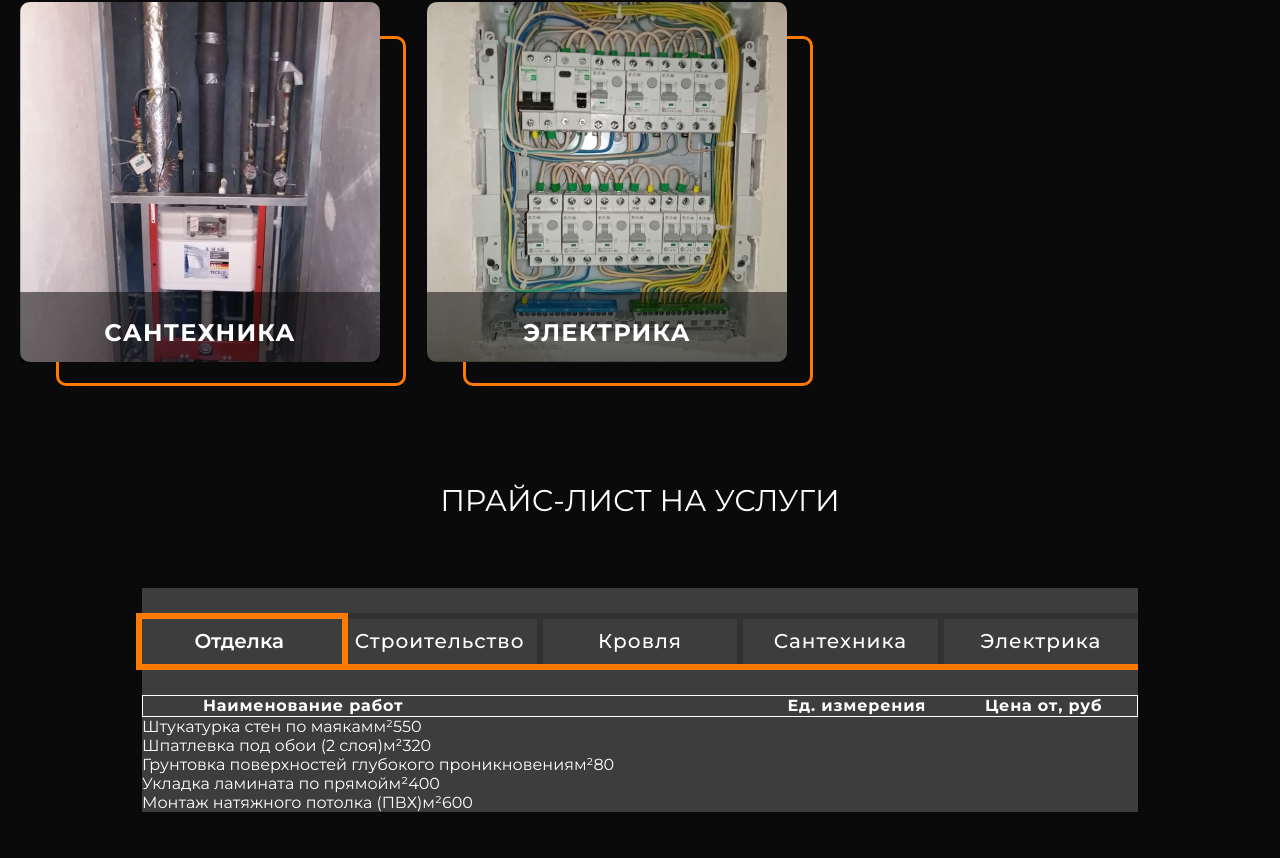
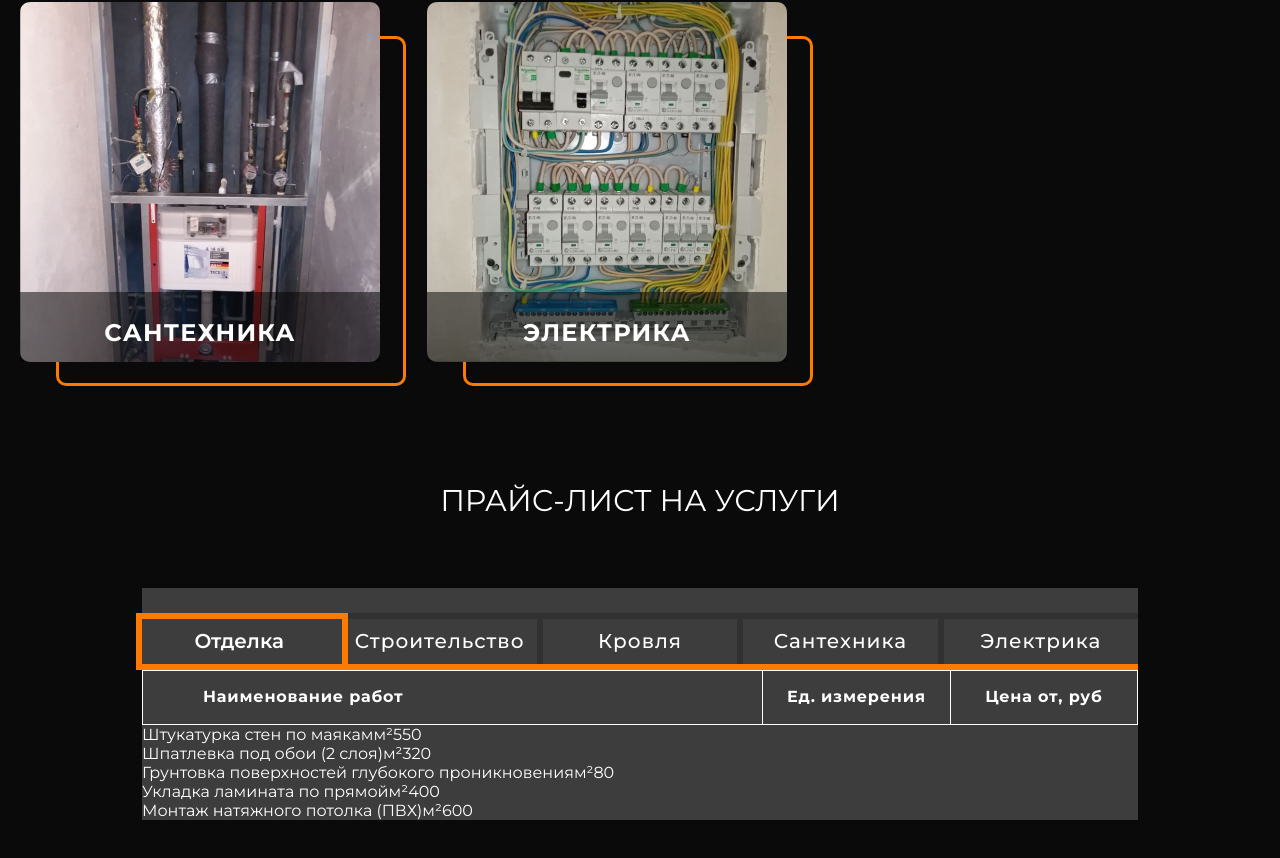
Before and after one commit to 34admal/Portfolio, a React (Create React App) app in the folder homel_build_site/: page / in a window 1280 px wide. Shown: the part 5041-5899 px from the top of the page. Built offline with nearby package versions, Linux system fonts and the light colour scheme.

Commit message:
feat: style tableHeader cells height and add vertical borders

```diff
--- a/homel_build_site/src/components/PriceComponent/PriceComponent.module.css
+++ b/homel_build_site/src/components/PriceComponent/PriceComponent.module.css
@@ -79,11 +79,13 @@
 .tableHeader {
   display: flex;
   width: 100%;
-  margin-top: 25px;
+  height: 55px;
+  align-items: stretch; /* Расцягваем ячэйкі і іх рамкі на ўсю вышыню шапкі */
+  background-color: rgba(61, 61, 61, 1);
   box-sizing: border-box;
-  background-color: rgba(61, 61, 61, 1);
   border: 1px solid rgba(255, 255, 255, 1);
 }
+
 
 .headerCell {
   display: flex;
@@ -96,12 +98,24 @@
   box-sizing: border-box;
 }
 
-.headerCell:nth-child(1) { flex: 3; justify-content: flex-start; padding-left: 20px; }
-.headerCell:nth-child(2) { flex: 1; justify-content: center; }
-.headerCell:nth-child(3) { flex: 1; justify-content: center; }
 
 .headerCell:nth-child(1) {
   flex: 3;
+  display: flex;
+  align-items: center; /* Цэнтраванне тэксту па вертыкалі */
   justify-content: flex-start;
   padding-left: 60px;
+  border-right: 1px solid rgba(255, 255, 255, 1);
 }
+
+.headerCell:nth-child(2) {
+  flex: 1;
+  justify-content: center;
+  border-right: 1px solid rgba(255, 255, 255, 1); /* Вертикальный разделитель после второй колонки */
+}
+
+.headerCell:nth-child(3) {
+  flex: 1;
+  justify-content: center;
+  /* У третьей ячейки разделитель справа не нужен, так как там идет внешний контур шапки */
+}
```
